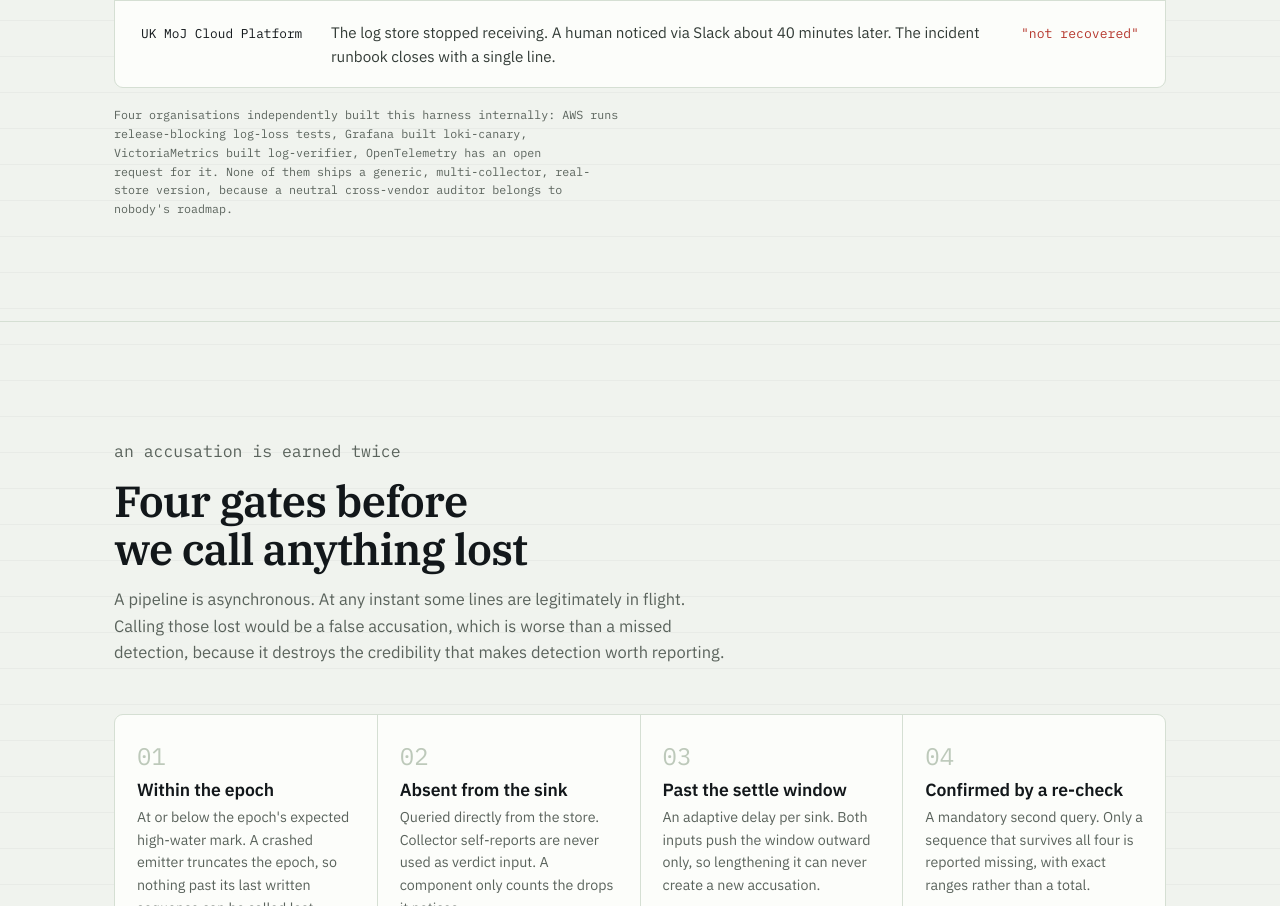
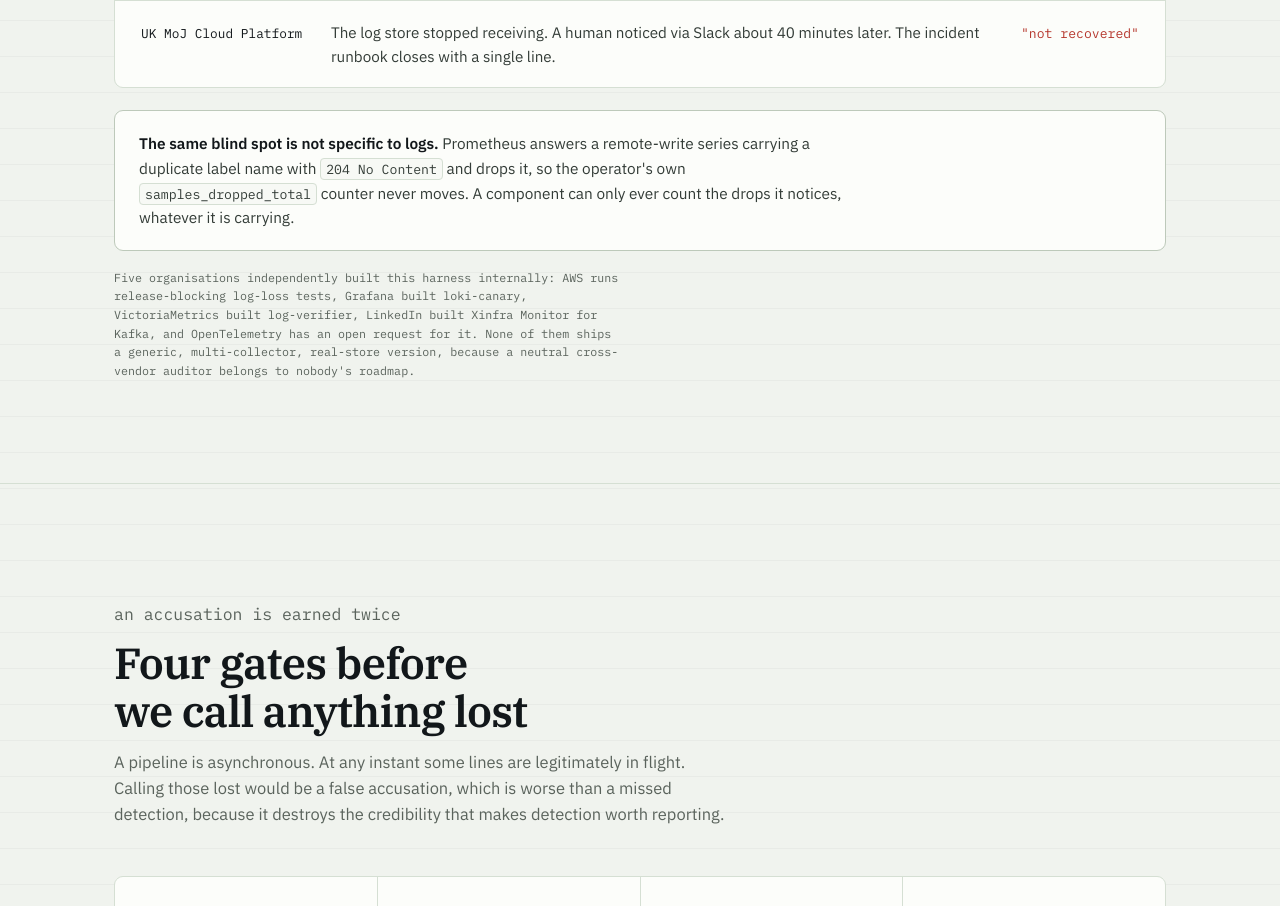
Before and after one commit to Vishv07/Lossledger, a plain HTML site: page site/index.html in a window 1280 px wide. Shown: the part 3327-4233 px from the top of the page. Drawn offline with Linux system fonts and the light colour scheme.

Commit message:
add the fifth internal tool

```diff
--- a/site/index.html
+++ b/site/index.html
@@ -151,6 +151,11 @@ section{padding:clamp(56px,8vw,104px) 0;border-top:1px solid var(--rule)}
 .ev-src{font-family:var(--mono);font-size:.8rem;color:var(--ink)}
 .ev-txt{color:var(--ink-2);font-size:.95rem}
 .ev-fig{font-family:var(--mono);font-size:.82rem;color:var(--red);white-space:nowrap}
+
+.note-wide{border:1px solid var(--rule-2);background:var(--panel);border-radius:9px;padding:20px 24px;margin-top:22px}
+.note-wide p{font-size:.96rem;color:var(--ink-2);max-width:78ch}
+.note-wide b{color:var(--ink);font-weight:600}
+.note-wide code{font-family:var(--mono);font-size:.86em;background:var(--paper-2);border:1px solid var(--rule);border-radius:4px;padding:1px 5px}
 
 /* taxonomy table */
 .tbl-wrap{overflow-x:auto;border:1px solid var(--rule);border-radius:9px;background:var(--panel)}
@@ -448,8 +453,11 @@ footer{border-top:1px solid var(--rule);padding:46px 0 60px;background:var(--pap
           <span class="ev-fig">"not recovered"</span>
         </div>
       </div>
+      <div class="note-wide">
+        <p><b>The same blind spot is not specific to logs.</b> Prometheus answers a remote-write series carrying a duplicate label name with <code>204 No Content</code> and drops it, so the operator's own <code>samples_dropped_total</code> counter never moves. A component can only ever count the drops it notices, whatever it is carrying.</p>
+      </div>
       <p class="cap" style="text-align:left;margin-top:18px;max-width:72ch">
-        Four organisations independently built this harness internally: AWS runs release-blocking log-loss tests, Grafana built loki-canary, VictoriaMetrics built log-verifier, OpenTelemetry has an open request for it. None of them ships a generic, multi-collector, real-store version, because a neutral cross-vendor auditor belongs to nobody's roadmap.
+        Five organisations independently built this harness internally: AWS runs release-blocking log-loss tests, Grafana built loki-canary, VictoriaMetrics built log-verifier, LinkedIn built Xinfra Monitor for Kafka, and OpenTelemetry has an open request for it. None of them ships a generic, multi-collector, real-store version, because a neutral cross-vendor auditor belongs to nobody's roadmap.
       </p>
     </div>
   </section>
```
Also changed, not shown: site/disclosure.html (+5 -0 lines), site/methodology.html (+5 -0 lines), 1 other file.
